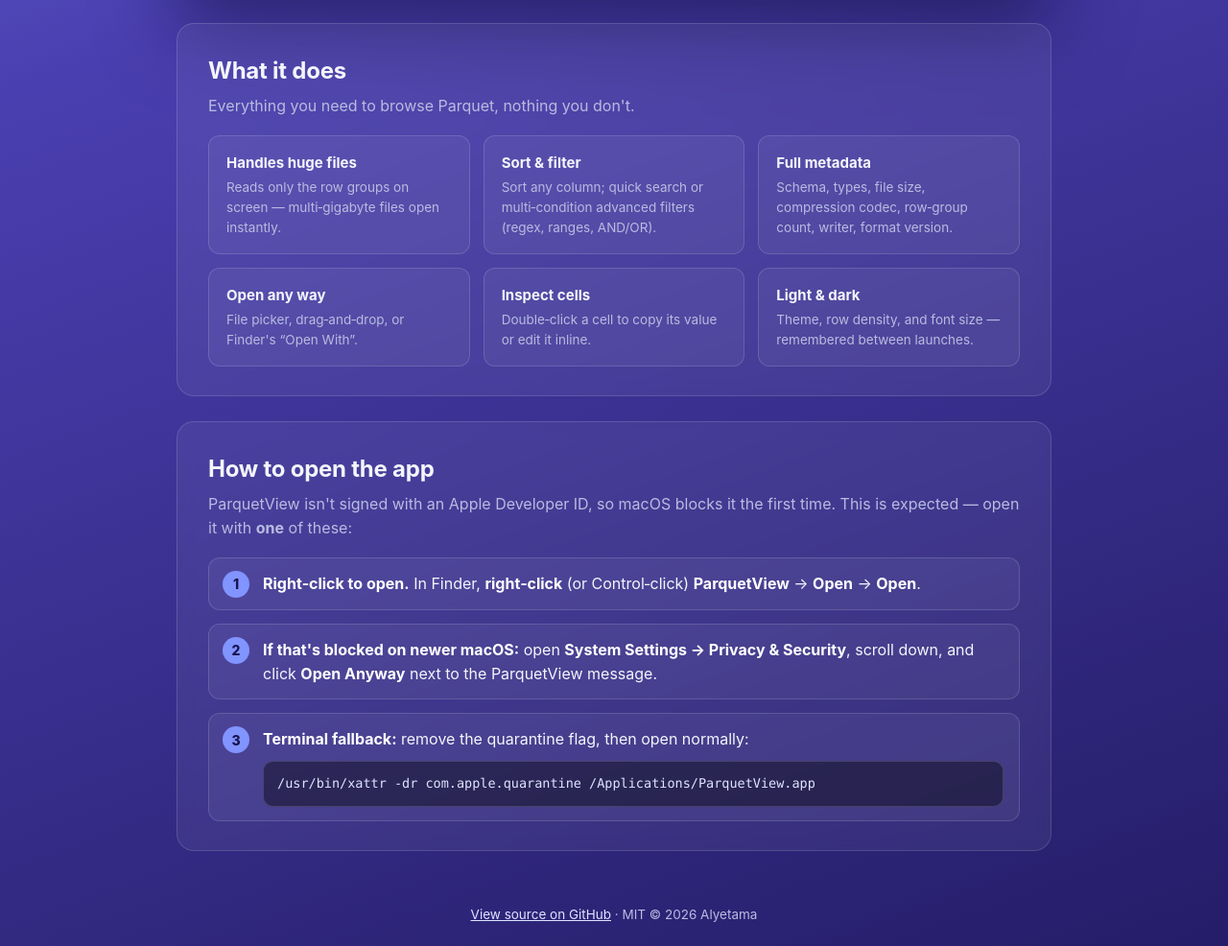
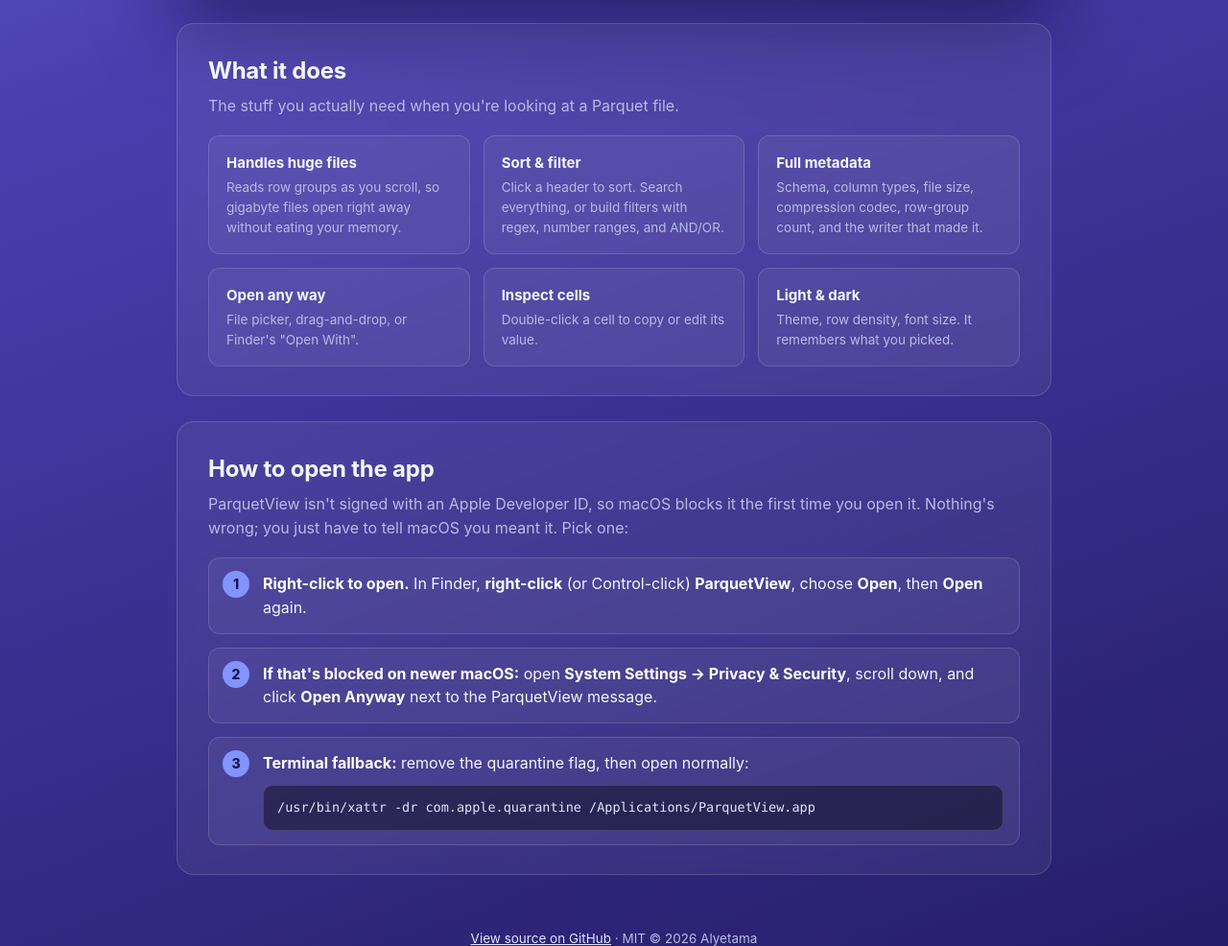
Before and after one commit to Alyetama/ParquetView, a website: page docs/index.html in a window 1280 px wide. Shown: the part 1081-2067 px from the top of the page at 96% size. Drawn offline with Linux system fonts and the light colour scheme.

Commit message:
Rewrite README and landing copy in a plainer voice

```diff
--- a/docs/index.html
+++ b/docs/index.html
@@ -3,8 +3,8 @@
   <head>
     <meta charset="UTF-8" />
     <meta name="viewport" content="width=device-width, initial-scale=1.0" />
-    <title>ParquetView — a fast, native macOS Parquet viewer</title>
-    <meta name="description" content="A fast, native macOS viewer for Apache Parquet files. Opens multi-gigabyte files instantly." />
+    <title>ParquetView: a fast, native Parquet viewer for macOS</title>
+    <meta name="description" content="A fast, native Parquet viewer for macOS. Opens multi-gigabyte files by reading only what's on screen." />
     <meta property="og:title" content="ParquetView" />
     <meta property="og:description" content="A fast, native macOS viewer for Apache Parquet files." />
     <meta property="og:image" content="https://alyetama.github.io/ParquetView/mockup.png" />
@@ -131,7 +131,7 @@
     <div class="wrap">
       <header>
         <div class="logo"><span class="glyph"></span>ParquetView</div>
-        <p class="tagline">A fast, native macOS viewer for Apache&nbsp;Parquet files.</p>
+        <p class="tagline">A fast, native Parquet viewer for macOS.</p>
 
         <div class="cta">
           <a class="download" id="downloadBtn"
@@ -152,22 +152,22 @@
 
       <section class="card">
         <h2>What it does</h2>
-        <p class="lead">Everything you need to browse Parquet, nothing you don't.</p>
+        <p class="lead">The stuff you actually need when you're looking at a Parquet file.</p>
         <div class="features">
-          <div class="feat"><h3>Handles huge files</h3><p>Reads only the row groups on screen — multi‑gigabyte files open instantly.</p></div>
-          <div class="feat"><h3>Sort &amp; filter</h3><p>Sort any column; quick search or multi‑condition advanced filters (regex, ranges, AND/OR).</p></div>
-          <div class="feat"><h3>Full metadata</h3><p>Schema, types, file size, compression codec, row‑group count, writer, format version.</p></div>
-          <div class="feat"><h3>Open any way</h3><p>File picker, drag‑and‑drop, or Finder's “Open With”.</p></div>
-          <div class="feat"><h3>Inspect cells</h3><p>Double‑click a cell to copy its value or edit it inline.</p></div>
-          <div class="feat"><h3>Light &amp; dark</h3><p>Theme, row density, and font size — remembered between launches.</p></div>
+          <div class="feat"><h3>Handles huge files</h3><p>Reads row groups as you scroll, so gigabyte files open right away without eating your memory.</p></div>
+          <div class="feat"><h3>Sort &amp; filter</h3><p>Click a header to sort. Search everything, or build filters with regex, number ranges, and AND/OR.</p></div>
+          <div class="feat"><h3>Full metadata</h3><p>Schema, column types, file size, compression codec, row-group count, and the writer that made it.</p></div>
+          <div class="feat"><h3>Open any way</h3><p>File picker, drag-and-drop, or Finder's "Open With".</p></div>
+          <div class="feat"><h3>Inspect cells</h3><p>Double-click a cell to copy or edit its value.</p></div>
+          <div class="feat"><h3>Light &amp; dark</h3><p>Theme, row density, font size. It remembers what you picked.</p></div>
         </div>
       </section>
 
       <section class="card" id="open-instructions">
         <h2>How to open the app</h2>
-        <p class="lead">ParquetView isn't signed with an Apple Developer ID, so macOS blocks it the first time. This is expected — open it with <b>one</b> of these:</p>
+        <p class="lead">ParquetView isn't signed with an Apple Developer ID, so macOS blocks it the first time you open it. Nothing's wrong; you just have to tell macOS you meant it. Pick one:</p>
         <ol class="steps">
-          <li><b>Right‑click to open.</b> In Finder, <b>right‑click</b> (or Control‑click) <b>ParquetView</b> → <b>Open</b> → <b>Open</b>.</li>
+          <li><b>Right-click to open.</b> In Finder, <b>right-click</b> (or Control-click) <b>ParquetView</b>, choose <b>Open</b>, then <b>Open</b> again.</li>
           <li><b>If that's blocked on newer macOS:</b> open <b>System Settings → Privacy &amp; Security</b>, scroll down, and click <b>Open Anyway</b> next to the ParquetView message.</li>
           <li>
             <b>Terminal fallback:</b> remove the quarantine flag, then open normally:
```
Also changed, not shown: README.md.
